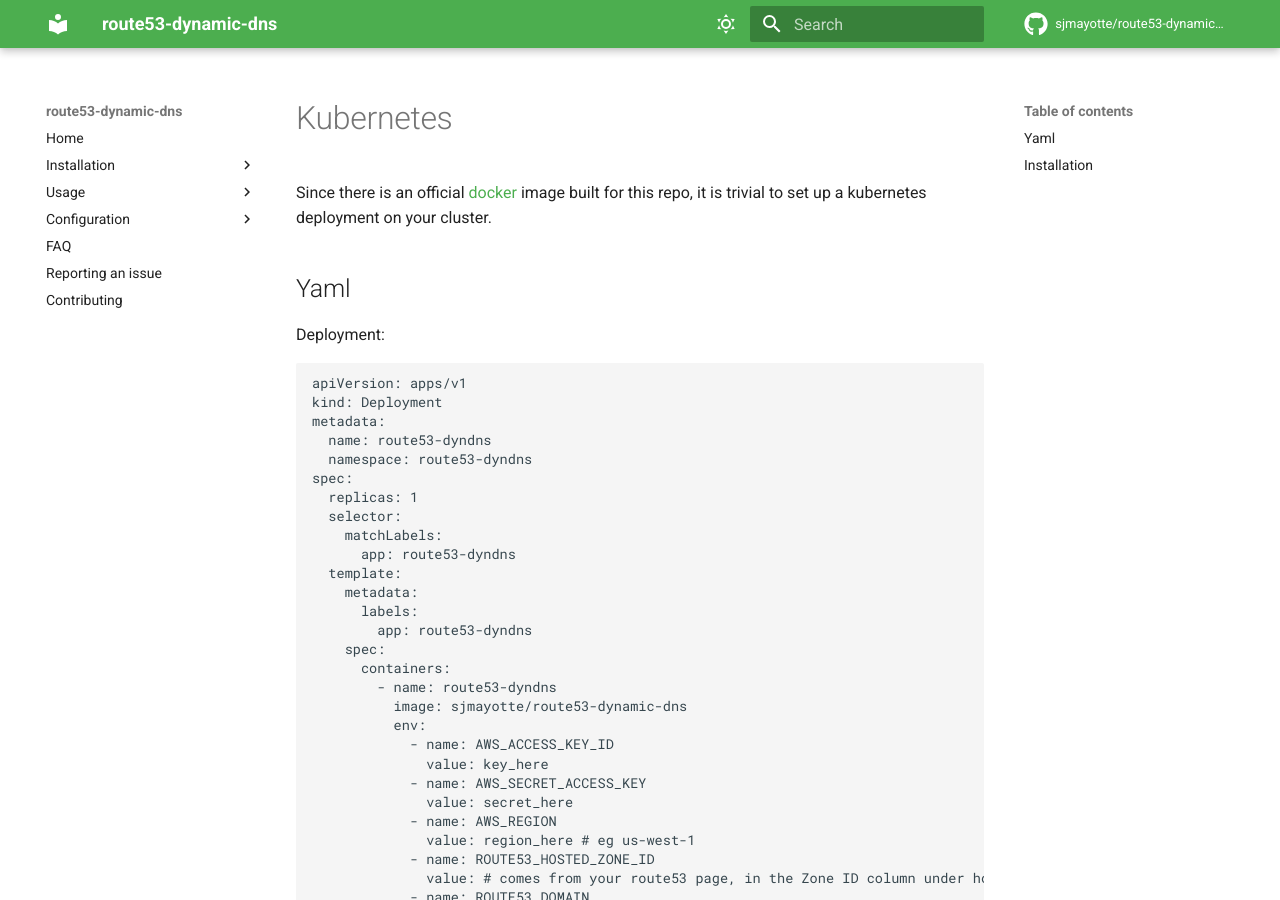
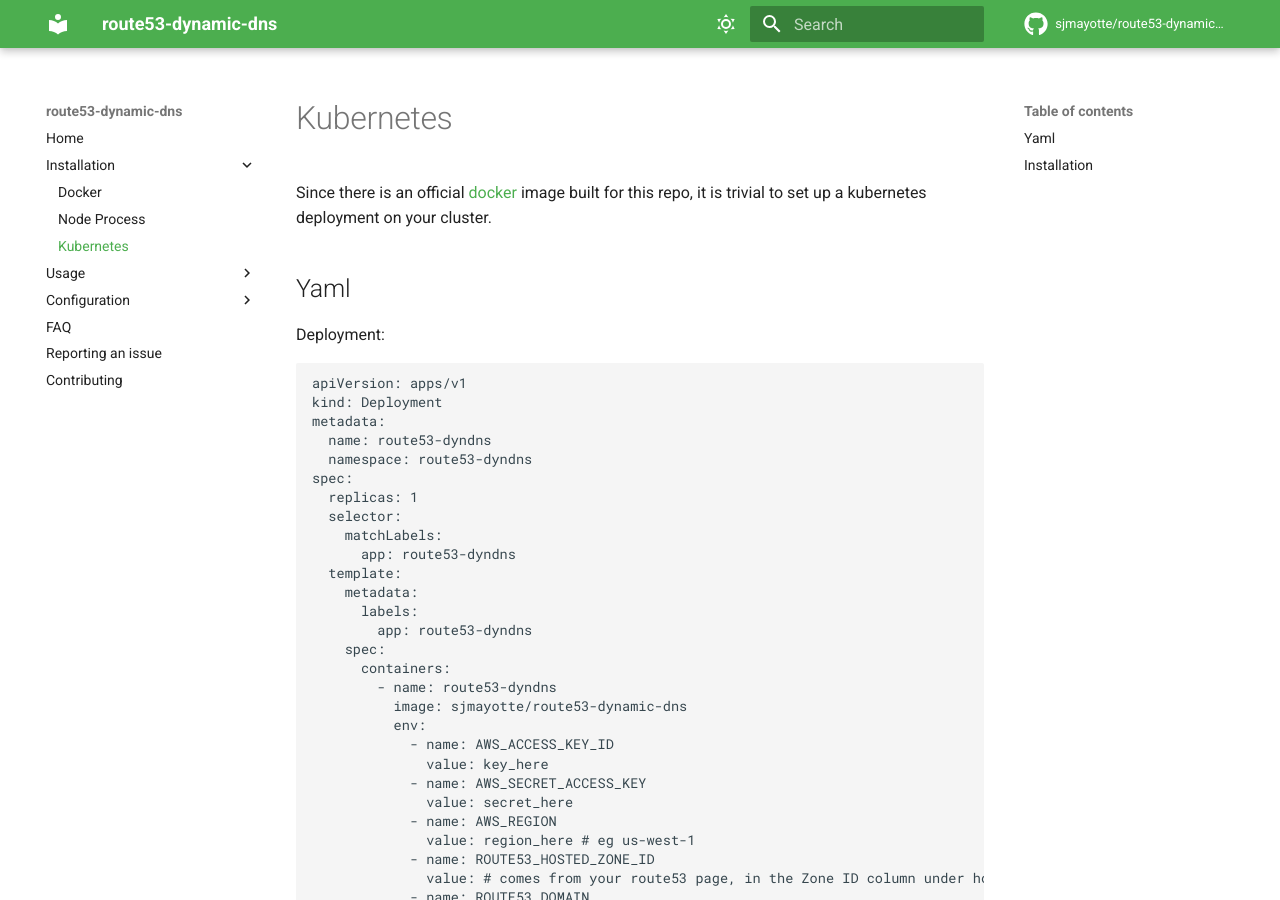
Before and after one commit to sjmayotte/route53-dynamic-dns, an MkDocs documentation site: the page built from docs/install/kubernetes.md, in a window 1280 px wide and 900 px high. Built offline with MkDocs 1.6.1 and Material for MkDocs 9.7.7, drawn with Linux system fonts in a browser that asks for light colours; comment, search, counter and statistics services are not loaded.

Commit message:
docs(nav): add kubernetes within installation

```diff
--- a/mkdocs.yml
+++ b/mkdocs.yml
@@ -57,6 +57,7 @@ nav:
   - Installation:
     - Docker: install/docker.md
     - Node Process: install/node.md
+    - Kubernetes: install/kubernetes.md
   - Usage:
     - Docker: usage/docker.md
     - Node Process: usage/node.md
```
